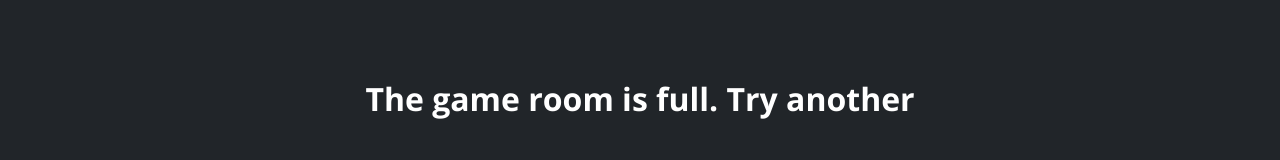
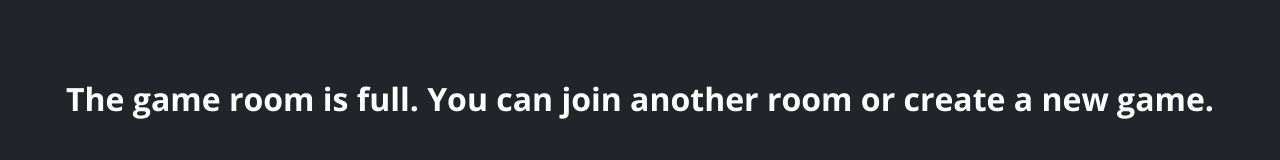
Before and after one commit to Itsmesachin98/online-chess-game, a website: page public/gameroom.html in a window 1280 px wide. Drawn offline with nearby package versions, Linux system fonts and the light colour scheme.

```diff
--- a/public/gameroom.html
+++ b/public/gameroom.html
@@ -9,7 +9,10 @@
     </head>
     <body>
         <div>
-            <h2>The game room is full. Try another</h2>
+            <h2>
+                The game room is full. You can join another room or create a new
+                game.
+            </h2>
         </div>
     </body>
 </html>
```
